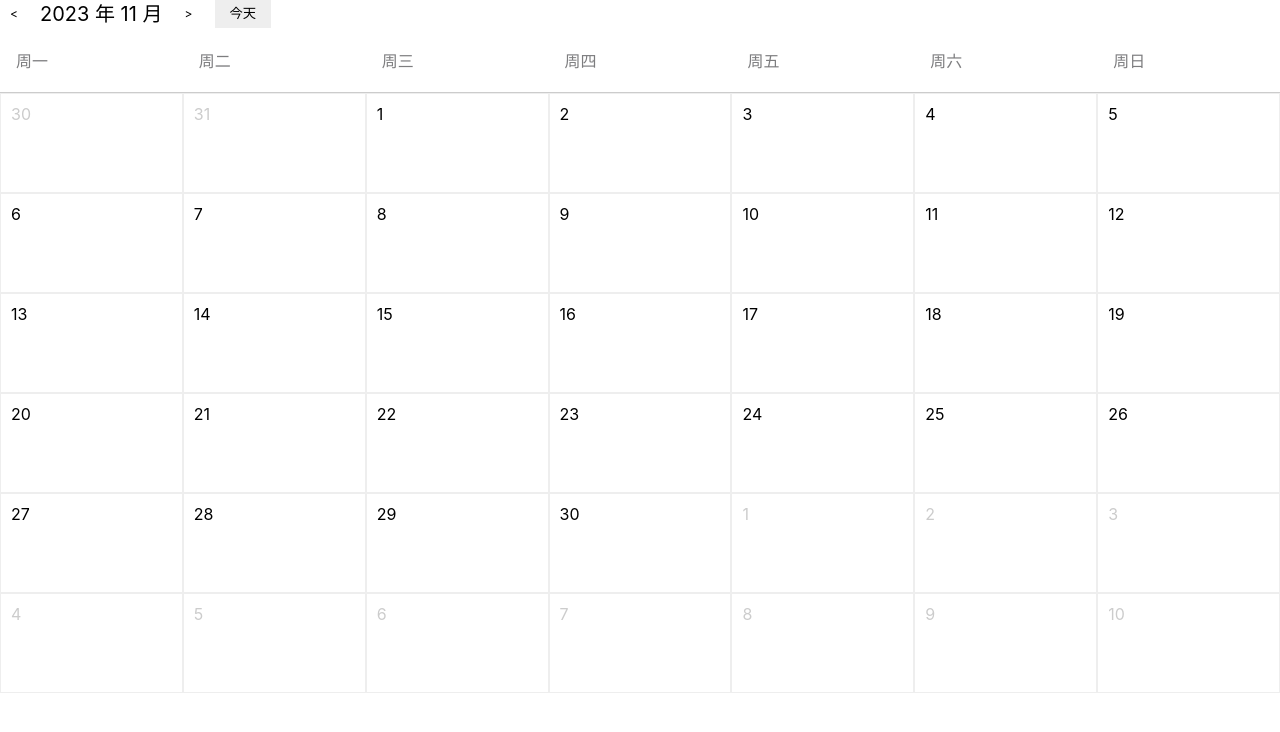
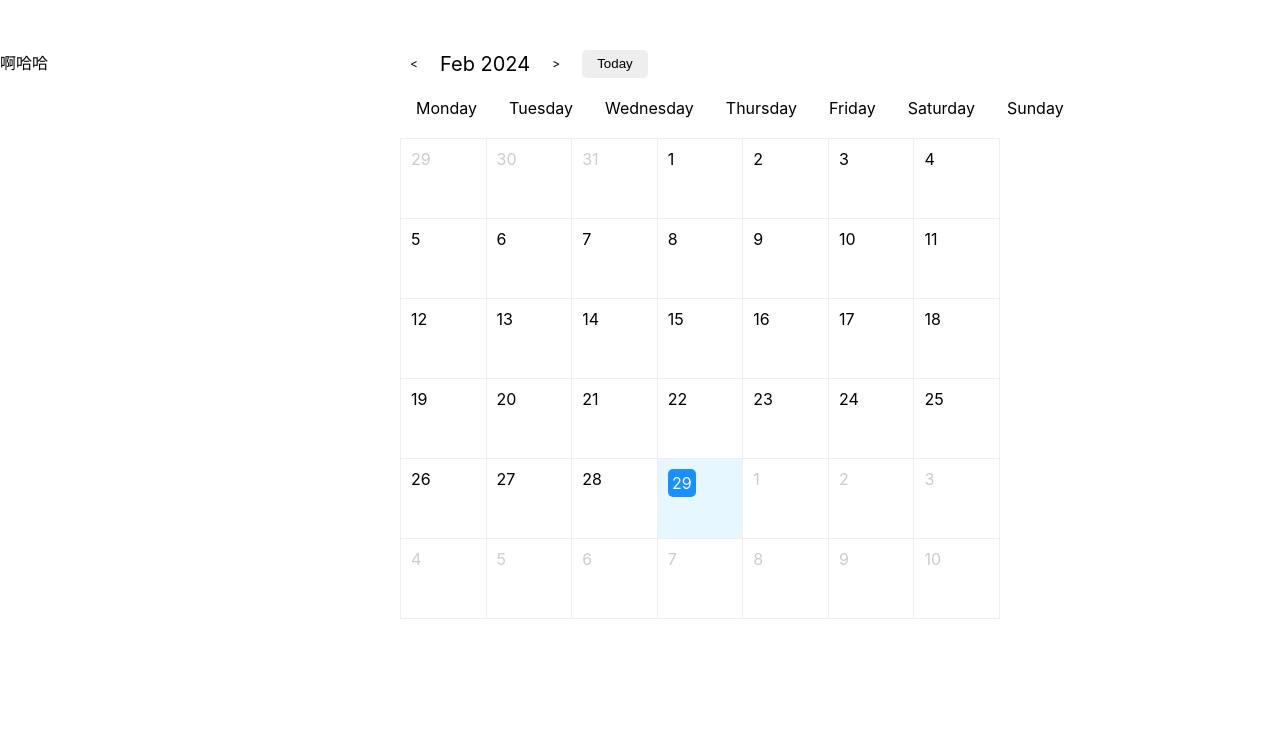
Before and after one commit to zjunbin1286/react-ui-design, a React (Create React App) app: page / in a window 1280 px wide. Shown: the top 732 px of the page. Built offline with nearby package versions, Linux system fonts and the light colour scheme.

Commit message:
calendar-component v2

```diff
--- a/package.json
+++ b/package.json
@@ -10,6 +10,7 @@
     "@types/node": "^16.18.83",
     "@types/react": "^18.2.58",
     "@types/react-dom": "^18.2.19",
+    "classnames": "^2.5.1",
     "dayjs": "^1.11.10",
     "react": "^18.2.0",
     "react-dom": "^18.2.0",
--- a/src/App.tsx
+++ b/src/App.tsx
@@ -4,8 +4,11 @@ import dayjs from 'dayjs';
 
 function App() {
   return (
-    <div className="App">
-      <Calendar value={dayjs('2023-11-08')}></Calendar>
+    <div className="App" style={{display: 'flex', margin: '50px auto'}}>
+      <div className="left" style={{ width: 400}}>啊哈哈</div>
+      <div className="right" style={{ width: 600, height: 150}}>
+        <Calendar value={dayjs('2024-02-29')}></Calendar>
+      </div>
     </div>
   );
 }
--- a/src/Calendar/Header.tsx
+++ b/src/Calendar/Header.tsx
@@ -1,11 +1,34 @@
-function Header() {
+import { useContext } from 'react'
+import { Dayjs } from 'dayjs'
+import LocaleContext from './LocaleContext'
+import allLocales from './locale'
+
+interface HeaderProps {
+  curMonth: Dayjs
+  prevMonthHandler: () => void
+  nextMonthHandler: () => void,
+  todayHandler: () => void
+}
+
+function Header(props: HeaderProps) {
+  const { curMonth, prevMonthHandler, nextMonthHandler, todayHandler } = props
+
+  const localeContext = useContext(LocaleContext);
+  const CalendarContext = allLocales[localeContext.locale];
+
   return (
     <div className="calendar-header">
       <div className="calendar-header-left">
-        <div className="calendar-header-icon">&lt;</div>
-        <div className="calendar-header-value">2023 年 11 月</div>
-        <div className="calendar-header-icon">&gt;</div>
-        <button className="calendar-header-btn">今天</button>
+        <div className="calendar-header-icon" onClick={prevMonthHandler}>
+          &lt;
+        </div>
+        <div className="calendar-header-value">
+          {curMonth.format(CalendarContext.formatMonth)}
+        </div>
+        <div className="calendar-header-icon" onClick={nextMonthHandler}>
+          &gt;
+        </div>
+        <button className="calendar-header-btn" onClick={todayHandler}>{CalendarContext.today}</button>
       </div>
     </div>
   )
--- /dev/null
+++ b/src/Calendar/LocaleContext.tsx
@@ -0,0 +1,11 @@
+import { createContext } from 'react'
+
+export interface LocaleContextType {
+  locale: string
+}
+
+const LocaleContext = createContext<LocaleContextType>({
+  locale: 'zh-CN',
+})
+
+export default LocaleContext
--- a/src/Calendar/MonthCalendar.tsx
+++ b/src/Calendar/MonthCalendar.tsx
@@ -1,7 +1,14 @@
-import { Dayjs } from 'dayjs'
+import { useContext } from 'react'
+import dayjs, { Dayjs } from 'dayjs'
+import cs from 'classnames'
 import { CalendarProps } from '.'
+import LocaleContext from './LocaleContext'
+import allLocales from './locale'
 
-interface MonthCalendarProps extends CalendarProps {}
+interface MonthCalendarProps extends CalendarProps {
+  selectHandler? :(date: Dayjs) => void,
+  curMonth: Dayjs,
+}
 
 /**
  * 获取当月全部日期数据
@@ -37,25 +44,7 @@ function getAllDays(date: Dayjs) {
   return daysInfo;
 }
 
-/**
- * 渲染日期
- * @param days 日期列表
- * @returns
- */
-function renderDays(days: Array<{ date: Dayjs, currentMonth: boolean}>) {
-  const rows = [];
-  for(let i = 0; i < 6; i++ ) {
-      const row = [];
-      for(let j = 0; j < 7; j++) {
-        const item = days[i * 7 + j];
-        row[j] = <div className={
-          "calendar-month-body-cell " + (item.currentMonth ? 'calendar-month-body-cell-current' : '')
-        }>{item.date.date()}</div>
-      }
-      rows.push(row);
-  }
-  return rows.map(row => <div className="calendar-month-body-row">{row}</div>)
-}
+
 
 /**
  * 月份组件
@@ -63,21 +52,75 @@ function renderDays(days: Array<{ date: Dayjs, currentMonth: boolean}>) {
  * @returns
  */
 function MonthCalendar(props: MonthCalendarProps) {
-  const weekList = ['周一', '周二', '周三', '周四', '周五', '周六', '周日']
 
-  const allDays = getAllDays(props.value)
+  const localeContext = useContext(LocaleContext);
+
+  const { value, dateRender, dateInnerContent, selectHandler, curMonth } = props
+
+  const CalendarLocale = allLocales[localeContext.locale];
+
+  const weekList = ['monday', 'tuesday', 'wednesday', 'thursday', 'friday', 'saturday', 'sunday']
+
+  const allDays = getAllDays(curMonth)
+
+  // 判断是否当天
+  function checkCurrent(item: any) {
+    return value.format('YYYY-MM-DD') === item.date.format('YYYY-MM-DD')
+  }
+
+  // 渲染日期
+  function renderDays(
+    days: Array<{ date: Dayjs, currentMonth: boolean}>,
+  ) {
+    const rows = [];
+
+    for(let i = 0; i < 6; i++ ) {
+      const row = [];
+      for(let j = 0; j < 7; j++) {
+        const item = days[i * 7 + j];
+        row[j] = (
+          <div
+            className={
+              "calendar-month-body-cell "
+                + (item.currentMonth ? 'calendar-month-body-cell-current ' : '')
+                + (checkCurrent(item) ? 'calendar-month-body-cell-selected' : '')
+            }
+            key={i + j}
+            onClick={() => selectHandler?.(item.date)}
+          >
+            {
+              dateRender ? dateRender(item.date) : (
+                <div className='calendar-month-body-cell-date'>
+                  <div className={
+                    cs('calendar-month-body-cell-date-value',
+                      checkCurrent(item)
+                      ? 'calendar-month-body-cell-date-selected'
+                      : '')
+                  }>{item.date.date()}</div>
+                  <div className="calendar-month-body-cell-date-content">{dateInnerContent?.(item.date)}</div>
+                </div>
+              )
+            }
+          </div>
+        )
+      }
+      rows.push(row);
+    }
+    return rows.map((row ,i) => <div className="calendar-month-body-row" key={i}>{row}</div>)
+  }
 
   return (
     <div className="calendar-month">
       <div className="calendar-month-week-list">
         {weekList.map((week) => (
           <div className="calendar-month-week-list-item" key={week}>
-            {week}
+            {CalendarLocale.week[week]}
           </div>
         ))}
       </div>
       <div className="calendar-month-body">
         {
+          // renderDays(allDays, dateRender, dateInnerContent, value, selectHandler)
           renderDays(allDays)
         }
       </div>
--- a/src/Calendar/index.scss
+++ b/src/Calendar/index.scss
@@ -8,27 +8,48 @@
     padding: 0;
     width: 100%;
     box-sizing: border-box;
-    border-bottom: 1px solid #ccc;
-
+    border-bottom: 1px solid #eee;
     &-item {
       padding: 20px 16px;
       text-align: left;
-      color: #7d7d7f;
+      color: #000;
       flex: 1;
     }
   }
   &-body {
     &-row {
-      height: 100px;
+      height: 80px;
       display: flex;
     }
     &-cell {
       flex: 1;
-      border: 1px solid #eee;
-      padding: 10px;
+      border-top: 0;
+      border-bottom: 1px solid #eee;
+      border-left: 1px solid #eee;
+      &:last-child {
+        border-right: 1px solid #eee;
+      }
       color: #ccc;
+      overflow: hidden;
       &-current {
         color: #000;
+      }
+      &-selected {
+        background: #e6f7ff;
+      }
+      &-date {
+        padding: 10px;
+
+        &-selected {
+          background: #1890ff;
+          width: 28px;
+          height: 28px;
+          line-height: 28px;
+          text-align: center;
+          color: #fff;
+          border-radius: 5px;
+          cursor: pointer;
+        }
       }
     }
   }
@@ -52,7 +73,7 @@
     border: 0;
     padding: 0 15px;
     line-height: 28px;
-
+    border-radius: 5px;
     &:hover {
       background: #ccc;
     }
--- a/src/Calendar/index.tsx
+++ b/src/Calendar/index.tsx
@@ -1,19 +1,84 @@
-import React from 'react'
-import { Dayjs } from 'dayjs';
+import React, { CSSProperties, ReactNode, useState } from 'react'
+import dayjs, { Dayjs, locale } from 'dayjs'
+import cs from 'classnames'
 import MonthCalendar from './MonthCalendar'
 import Header from './Header'
 import './index.scss'
+import LocaleContext from './LocaleContext'
 
 export interface CalendarProps {
   value: Dayjs
+  style?: CSSProperties
+  className?: string | string[]
+  // 定制日期显示，会完全覆盖日期单元格
+  dateRender?: (currentDate: Dayjs) => ReactNode
+  // 定制日期单元格，内容会被添加到单元格内，只在全屏日历模式下生效。
+  dateInnerContent?: (currentDate: Dayjs) => ReactNode
+  // 国际化相关 zh-CN 中文 en-US 英文，默认浏览器语言
+  locale?: string
+  onChange?: (date: Dayjs) => void
 }
 
 function Calendar(props: CalendarProps) {
+  const { value, style, className, locale, onChange } = props
+
+  const [curValue, setCurValue] = useState<Dayjs>(value)
+
+  const [curMonth, setCurMonth] = useState<Dayjs>(value)
+
+  // 合并类名
+  const classNames = cs('calendar', className)
+
+  function changeDate(date: Dayjs) {
+    setCurValue(date);
+    setCurMonth(date);
+    // 调用 onChange 的参数，并且修改当前日期
+    onChange?.(date);
+  }
+
+  // 点击日期
+  function selectHandler(date: Dayjs) {
+    changeDate(date)
+  }
+
+  // 上一月
+  function prevMonthHandler() {
+    setCurMonth(curMonth.subtract(1, 'month'))
+  }
+
+  // 下一月
+  function nextMonthHandler() {
+    setCurMonth(curMonth.add(1, 'month'))
+  }
+
+  // 点击今天
+  function todayHandler() {
+    const date = dayjs(Date.now());
+
+    changeDate(date)
+  }
+
   return (
-    <div className="calendar">
-      <Header/>
-      <MonthCalendar {...props}/>
-    </div>
+    <LocaleContext.Provider
+      value={{
+        locale: locale || navigator.language,
+      }}
+    >
+      <div className={classNames} style={style}>
+        <Header
+          curMonth={curMonth}
+          prevMonthHandler={prevMonthHandler}
+          nextMonthHandler={nextMonthHandler}
+          todayHandler={todayHandler}
+        />
+        <MonthCalendar
+          {...props}
+          value={curValue}
+          selectHandler={selectHandler}
+          curMonth={curMonth}
+        />
+      </div>
+    </LocaleContext.Provider>
   )
 }
 
--- /dev/null
+++ b/src/Calendar/locale/en-US.ts
@@ -0,0 +1,32 @@
+import { CalendarType } from './interface'
+
+const CalendarLocale: CalendarType = {
+  formatYear: 'YYYY',
+  formatMonth: 'MMM YYYY',
+  today: 'Today',
+  month: {
+    January: 'January',
+    February: 'February',
+    March: 'March',
+    April: 'April',
+    May: 'May',
+    June: 'June',
+    July: 'July',
+    August: 'August',
+    September: 'September',
+    October: 'October',
+    November: 'November',
+    December: 'December',
+  },
+  week: {
+    monday: 'Monday',
+    tuesday: 'Tuesday',
+    wednesday: 'Wednesday',
+    thursday: 'Thursday',
+    friday: 'Friday',
+    saturday: 'Saturday',
+    sunday: 'Sunday',
+  },
+}
+
+export default CalendarLocale
--- /dev/null
+++ b/src/Calendar/locale/index.ts
@@ -0,0 +1,10 @@
+import zhCN from './zh-CN'
+import enUS from './en-US'
+import { CalendarType } from './interface'
+
+const allLocales: Record<string, CalendarType> = {
+  'zh-CN': zhCN,
+  'en-US': enUS,
+}
+
+export default allLocales
--- /dev/null
+++ b/src/Calendar/locale/interface.ts
@@ -0,0 +1,28 @@
+export interface CalendarType {
+  formatYear: string
+  formatMonth: string
+  today: string
+  month: {
+    January: string
+    February: string
+    March: string
+    April: string
+    May: string
+    June: string
+    July: string
+    August: string
+    September: string
+    October: string
+    November: string
+    December: string
+  } & Record<string, any>
+  week: {
+    monday: string
+    tuesday: string
+    wednesday: string
+    thursday: string
+    friday: string
+    saturday: string
+    sunday: string
+  } & Record<string, any>
+}
--- /dev/null
+++ b/src/Calendar/locale/zh-CN.ts
@@ -0,0 +1,32 @@
+import { CalendarType } from './interface'
+
+const CalendarLocale: CalendarType = {
+  formatYear: 'YYYY 年',
+  formatMonth: 'YYYY 年 MM 月',
+  today: '今天',
+  month: {
+    January: '一月',
+    February: '二月',
+    March: '三月',
+    April: '四月',
+    May: '五月',
+    June: '六月',
+    July: '七月',
+    August: '八月',
+    September: '九月',
+    October: '十月',
+    November: '十一月',
+    December: '十二月',
+  },
+  week: {
+    monday: '周一',
+    tuesday: '周二',
+    wednesday: '周三',
+    thursday: '周四',
+    friday: '周五',
+    saturday: '周六',
+    sunday: '周日',
+  },
+}
+
+export default CalendarLocale
```
Also changed, not shown: 1 other file (tests, documents, lock files or other folders).
